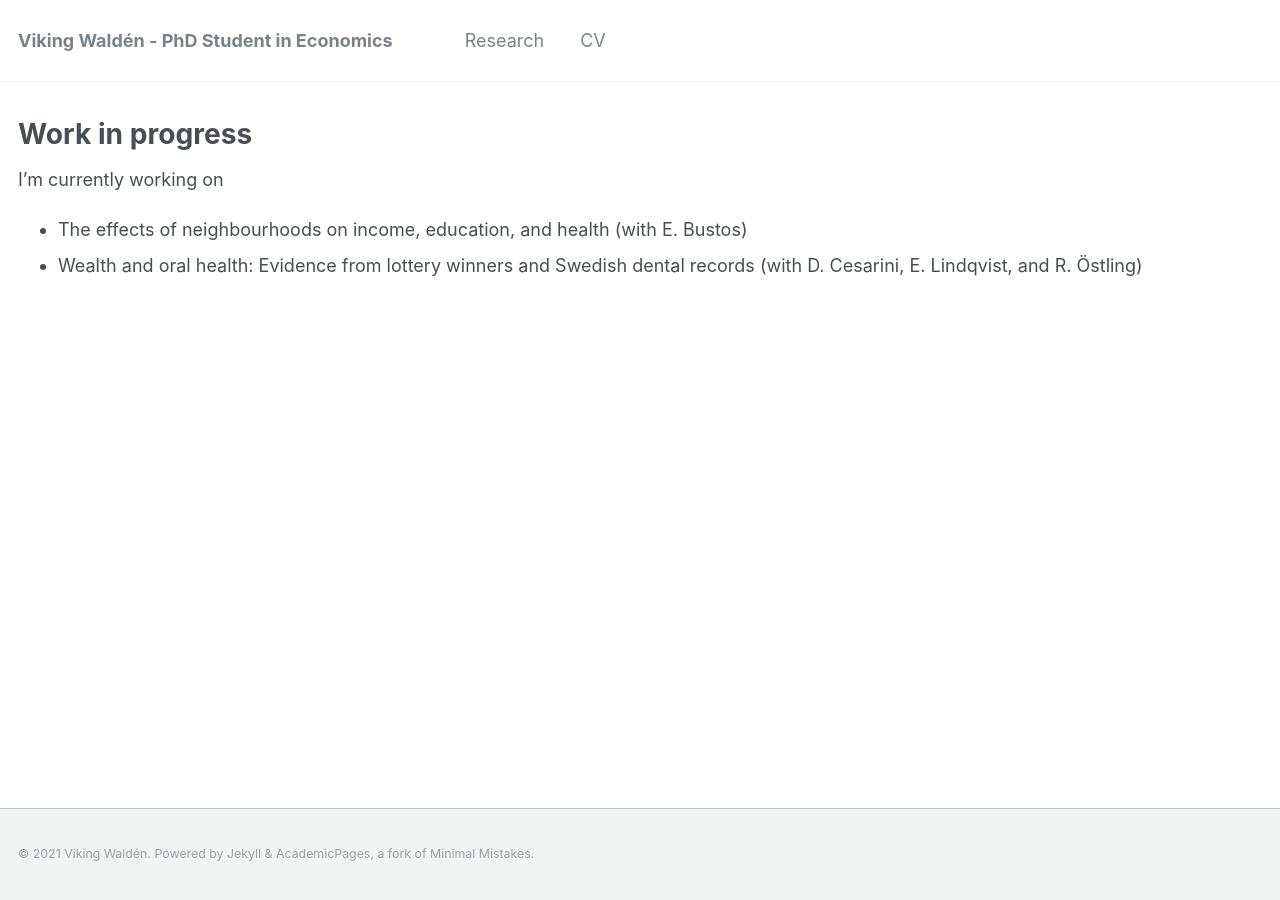
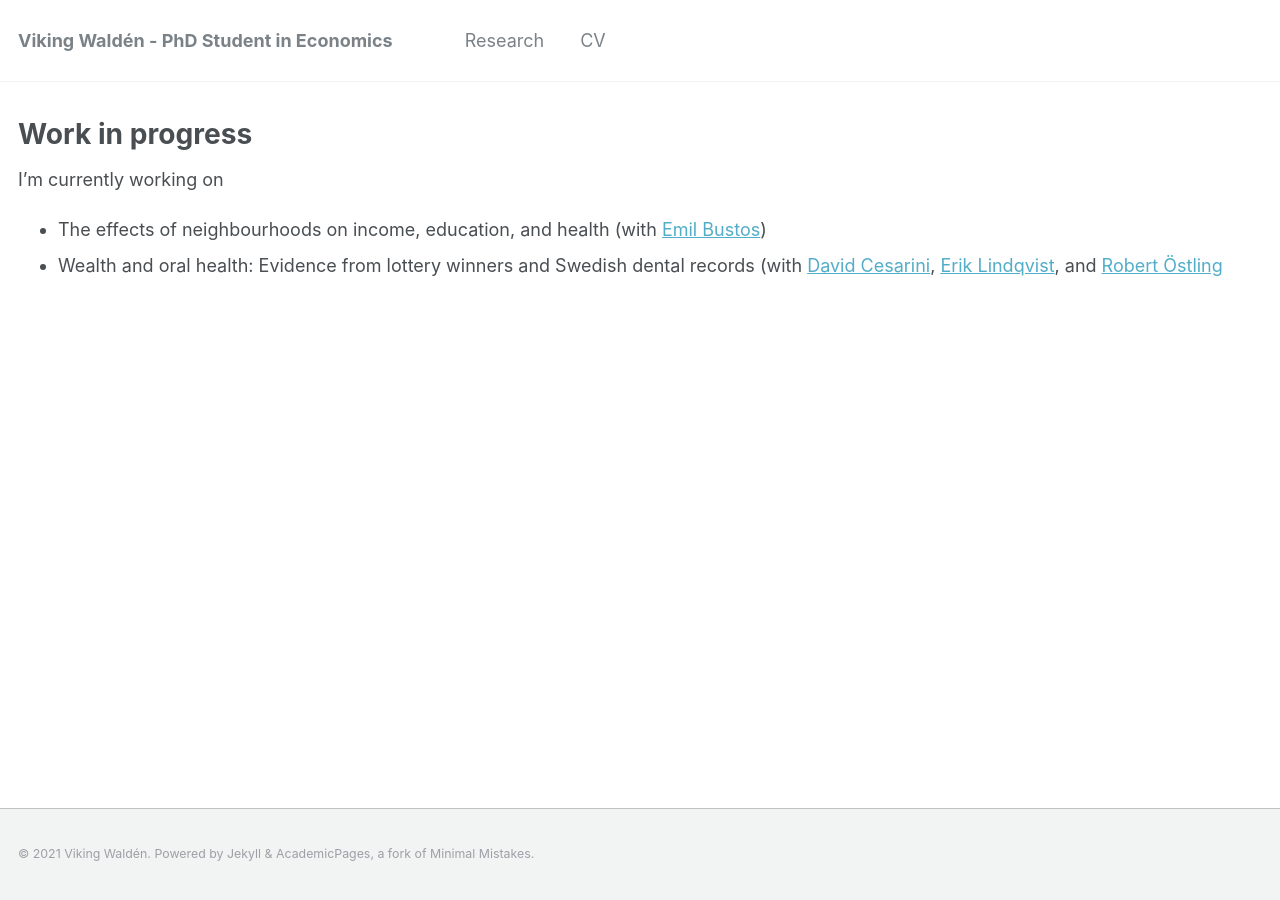
Before and after one commit to vikingwalden/vikingwalden.github.io, a Jekyll site: the page built from _pages/research.md, in a window 1280 px wide. Built offline with Jekyll 4.4.1, drawn with Linux system fonts in a browser that asks for light colours.

Commit message:
Add links to coathors

```diff
--- a/_pages/research.md
+++ b/_pages/research.md
@@ -7,5 +7,5 @@ author_profile: false
 
 # Work in progress
 I'm currently working on
-- The effects of neighbourhoods on income, education, and health (with E. Bustos)
-- Wealth and oral health: Evidence from lottery winners and Swedish dental records (with D. Cesarini, E. Lindqvist, and R. Östling)
+- The effects of neighbourhoods on income, education, and health (with [Emil Bustos](https://emilbustos.github.io//))
+- Wealth and oral health: Evidence from lottery winners and Swedish dental records (with [David Cesarini](https://sites.google.com/a/nyu.edu/dac12/), [Erik Lindqvist](https://sites.google.com/site/eriklindqvistsse/), and [Robert Östling](https://sites.google.com/view/robertostling)
```
